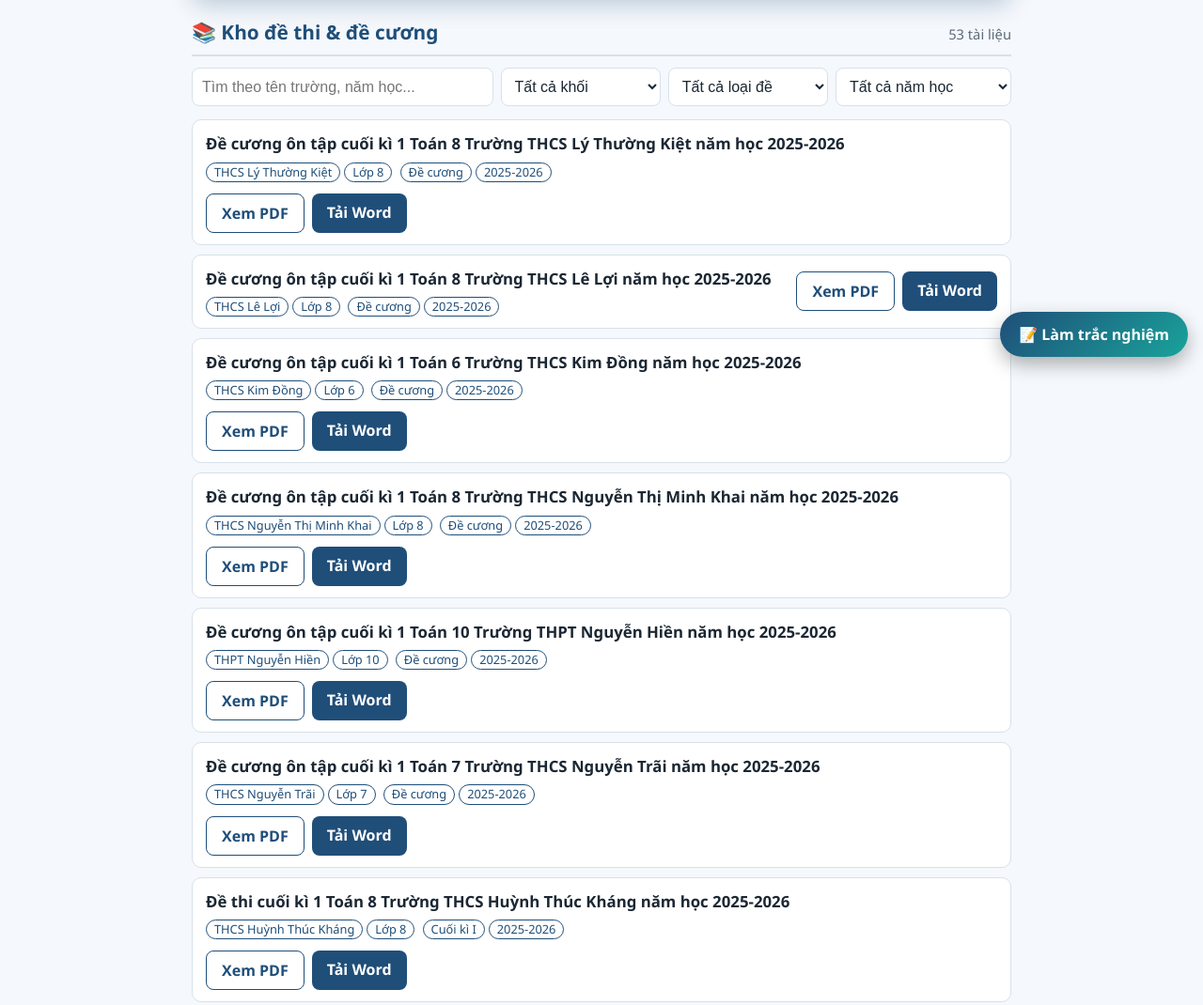
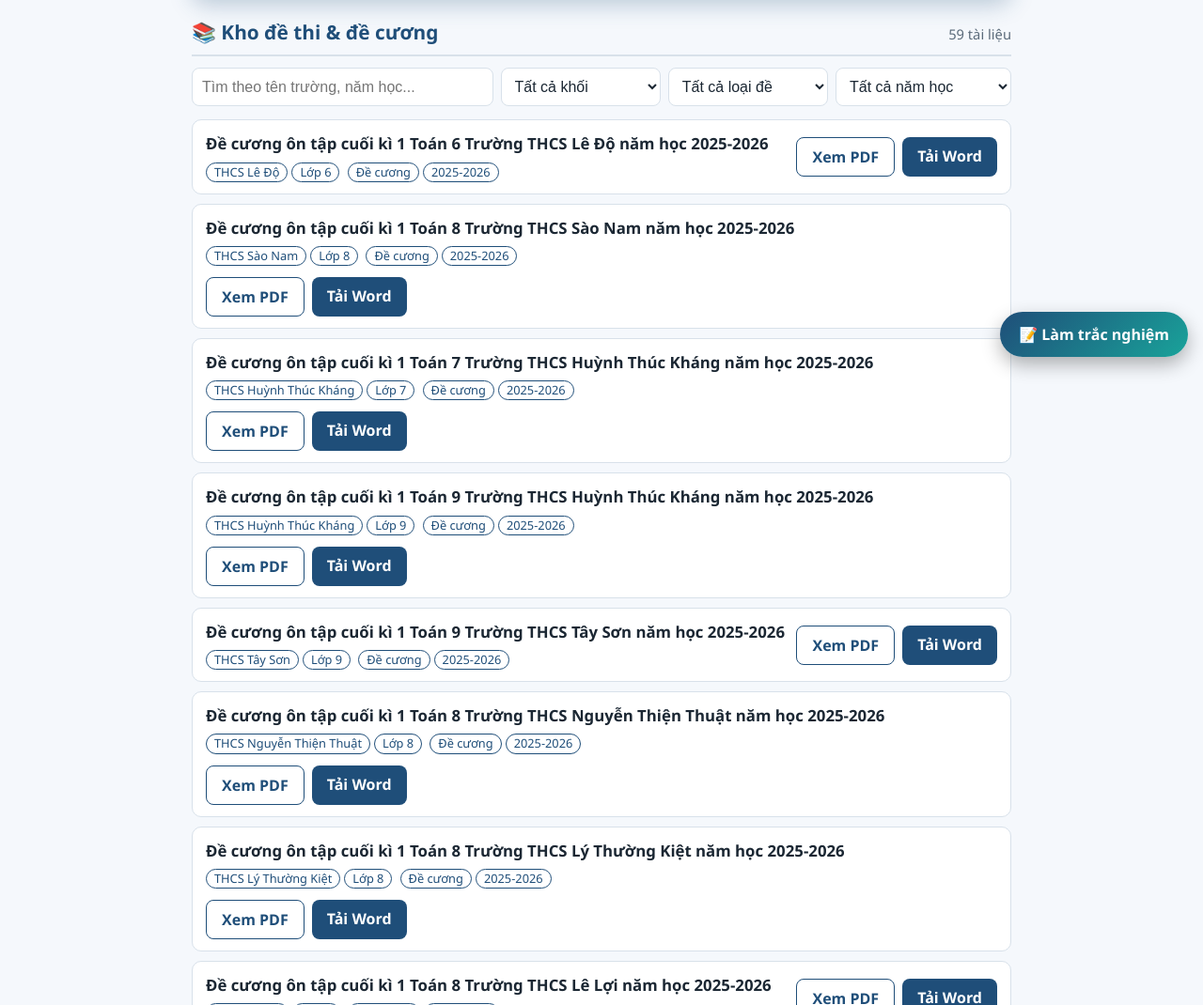
Before and after one commit to lequoctrinhmath/kho-hoc-lieu-de-cuong-de-thi-cac-nam-hoc-cua-cac-truong-tai-da-nang, a plain HTML site: page index.html in a window 1280 px wide. Shown: the part 404-1474 px from the top of the page at 94% size. Drawn offline with Linux system fonts and the light colour scheme.

Commit message:
Add files via upload

```diff
--- a/index.html
+++ b/index.html
@@ -594,6 +594,60 @@ const DE = [
     pdf: "tai-lieu/De_Cuong_On_Tap_Cuoi_Ki_1_Toan_8_Ly_Thuong_Kiet_2025-2026.pdf",
     file: "tai-lieu/De_Cuong_On_Tap_Cuoi_Ki_1_Toan_8_Ly_Thuong_Kiet_2025-2026.docx"
   },
+  {
+    ten: "Đề cương ôn tập cuối kì 1 Toán 8 Trường THCS Nguyễn Thiện Thuật năm học 2025-2026",
+    truong: "THCS Nguyễn Thiện Thuật",
+    khoi: "Lớp 8",
+    loai: "Đề cương",
+    nam: "2025-2026",
+    pdf: "tai-lieu/De_Cuong_On_Tap_Cuoi_Ki_1_Toan_8_Nguyen_Thien_Thuat_2025-2026.pdf",
+    file: "tai-lieu/De_Cuong_On_Tap_Cuoi_Ki_1_Toan_8_Nguyen_Thien_Thuat_2025-2026.docx"
+  },
+  {
+    ten: "Đề cương ôn tập cuối kì 1 Toán 9 Trường THCS Tây Sơn năm học 2025-2026",
+    truong: "THCS Tây Sơn",
+    khoi: "Lớp 9",
+    loai: "Đề cương",
+    nam: "2025-2026",
+    pdf: "tai-lieu/De_Cuong_On_Tap_Cuoi_Ki_1_Toan_9_Tay_Son_2025-2026.pdf",
+    file: "tai-lieu/De_Cuong_On_Tap_Cuoi_Ki_1_Toan_9_Tay_Son_2025-2026.docx"
+  },
+  {
+    ten: "Đề cương ôn tập cuối kì 1 Toán 9 Trường THCS Huỳnh Thúc Kháng năm học 2025-2026",
+    truong: "THCS Huỳnh Thúc Kháng",
+    khoi: "Lớp 9",
+    loai: "Đề cương",
+    nam: "2025-2026",
+    pdf: "tai-lieu/De_Cuong_On_Tap_Cuoi_Ki_1_Toan_9_Huynh_Thuc_Khang_2025-2026.pdf",
+    file: "tai-lieu/De_Cuong_On_Tap_Cuoi_Ki_1_Toan_9_Huynh_Thuc_Khang_2025-2026.docx"
+  },
+  {
+    ten: "Đề cương ôn tập cuối kì 1 Toán 7 Trường THCS Huỳnh Thúc Kháng năm học 2025-2026",
+    truong: "THCS Huỳnh Thúc Kháng",
+    khoi: "Lớp 7",
+    loai: "Đề cương",
+    nam: "2025-2026",
+    pdf: "tai-lieu/De_Cuong_On_Tap_Cuoi_Ki_1_Toan_7_Huynh_Thuc_Khang_2025-2026.pdf",
+    file: "tai-lieu/De_Cuong_On_Tap_Cuoi_Ki_1_Toan_7_Huynh_Thuc_Khang_2025-2026.docx"
+  },
+  {
+    ten: "Đề cương ôn tập cuối kì 1 Toán 8 Trường THCS Sào Nam năm học 2025-2026",
+    truong: "THCS Sào Nam",
+    khoi: "Lớp 8",
+    loai: "Đề cương",
+    nam: "2025-2026",
+    pdf: "tai-lieu/De_Cuong_On_Tap_Cuoi_Ki_1_Toan_8_Sao_Nam_2025-2026.pdf",
+    file: "tai-lieu/De_Cuong_On_Tap_Cuoi_Ki_1_Toan_8_Sao_Nam_2025-2026.docx"
+  },
+  {
+    ten: "Đề cương ôn tập cuối kì 1 Toán 6 Trường THCS Lê Độ năm học 2025-2026",
+    truong: "THCS Lê Độ",
+    khoi: "Lớp 6",
+    loai: "Đề cương",
+    nam: "2025-2026",
+    pdf: "tai-lieu/De_Cuong_On_Tap_Cuoi_Ki_1_Toan_6_Le_Do_2025-2026.pdf",
+    file: "tai-lieu/De_Cuong_On_Tap_Cuoi_Ki_1_Toan_6_Le_Do_2025-2026.docx"
+  },
 ];
 
 const $ = id => document.getElementById(id);
```
